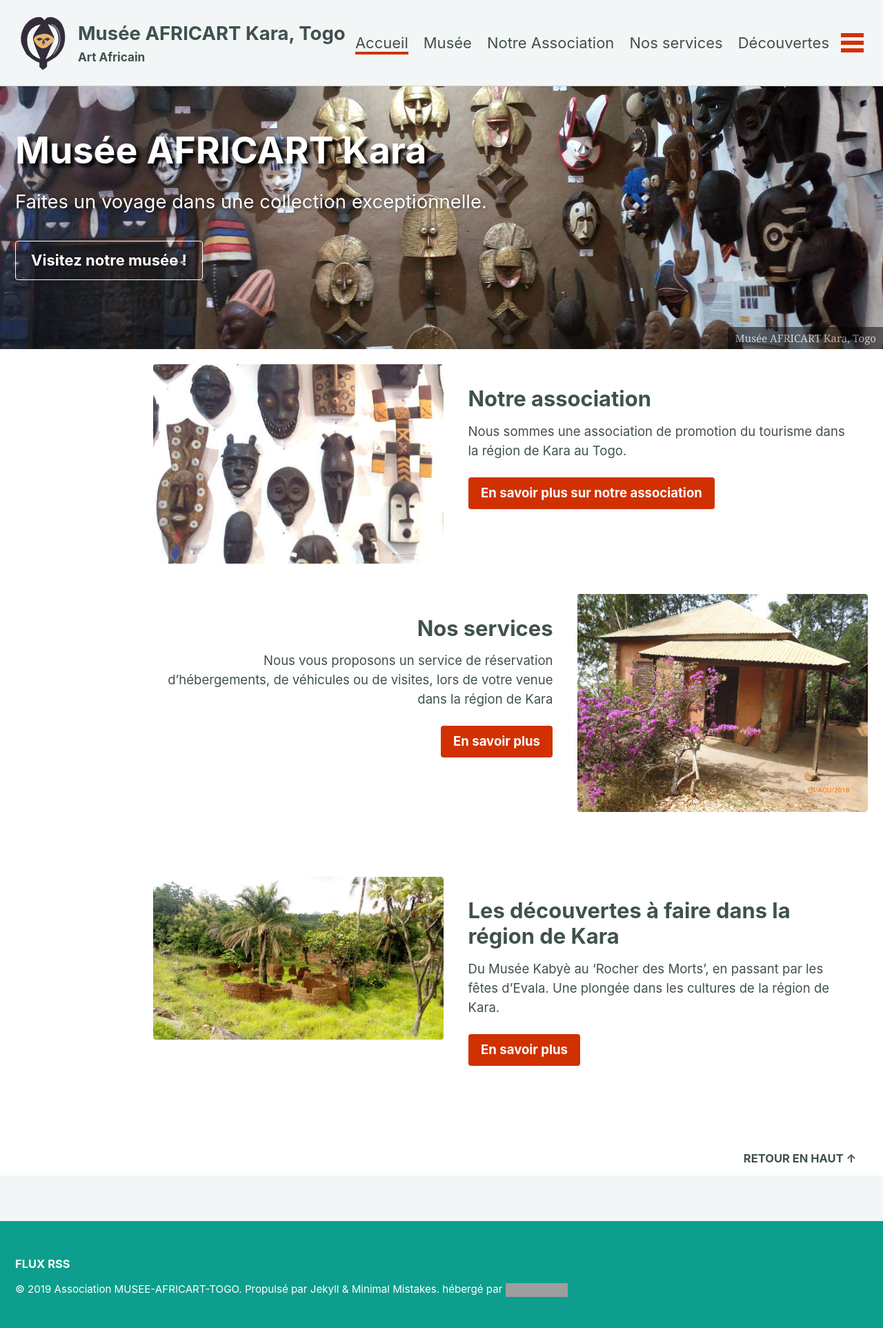
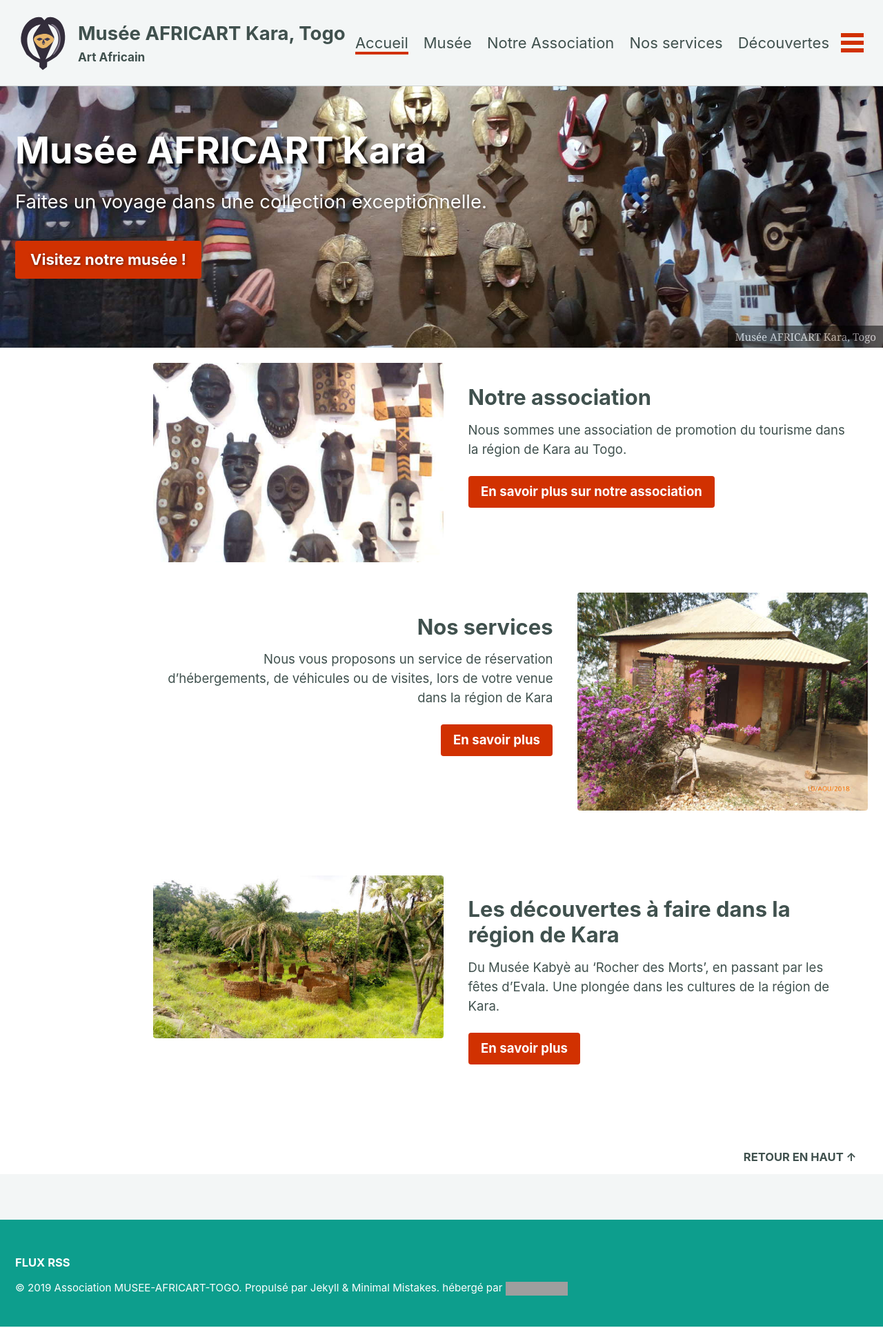
Before and after one commit to africart/musee-africart-togo.com, a Jekyll site: the page built from index.html, in a window 1280 px wide. Shown: the whole page at 69% size. Built offline with Jekyll 4.4.1, drawn with Linux system fonts in a browser that asks for light colours; a script that is not in the unit is left out; grey boxes are pictures that could not be loaded.

Commit message:
Styling buttons

```diff
--- a/_includes/page__hero.html
+++ b/_includes/page__hero.html
@@ -59,7 +59,7 @@
           {% else %}
             {% assign url = action.url | relative_url %}
           {% endif %}
-          <a href="{{ url }}" class="btn btn--light-outline btn--large">{{ action.label | default: site.data.ui-text[site.locale].more_label | default: "Learn More" }}</a>
+          <a href="{{ url }}" class="btn btn--primary btn--large">{{ action.label | default: site.data.ui-text[site.locale].more_label | default: "Learn More" }}</a>
         {% endfor %}
       {% endif %}
     </div>
```
